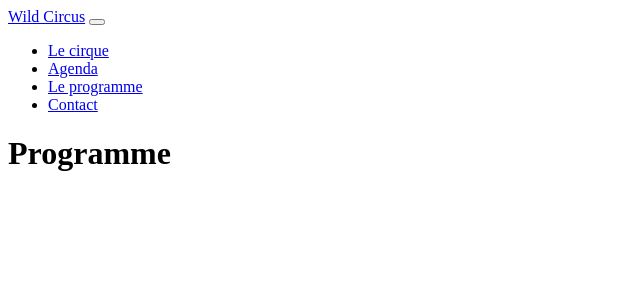
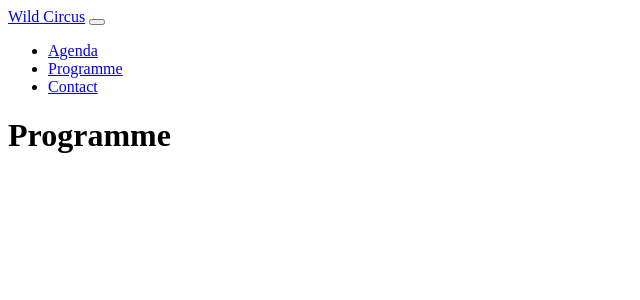
Before and after one commit to MaxP33/checkpoint4, a Symfony app: template templates/wild/showActs.html.twig in a window 1280 px wide. Shown: the top 300 px of the page, without its empty margins (0-640 px from the left). Run offline with Twig, Linux system fonts and the light colour scheme; the template is opened without the code that fills it, so the values that code supplies are empty; some libraries are stand-ins or nearby versions.

Commit message:
style changed

```diff
--- a/templates/_nav.html.twig
+++ b/templates/_nav.html.twig
@@ -1,27 +1,26 @@
 <nav class="navbar navbar-expand-lg">
-    <a class="navbar-brand" href="#">Wild Circus</a>
+    <a class="navbar-brand" href="{{ path('home_index') }}">Wild Circus</a>
     <button class="navbar-toggler" type="button" data-toggle="collapse" data-target="#navbarNav" aria-controls="navbarNav" aria-expanded="false" aria-label="Toggle navigation">
         <span class="navbar-toggler-icon"></span>
     </button>
-    <div class="collapse navbar-collapse" id="navbarNav">
+    <div class="collapse navbar-collapse d-flex justify-content-between" id="navbarNav">
         <ul class="navbar-nav">
-            <li class="nav-item active">
-                <a class="nav-link" href="{{ path('home_index') }}">Le cirque</a>
-            </li>
             <li class="nav-item">
                 <a class="nav-link" href="{{ path('wild_agenda') }}">Agenda</a>
             </li>
             <li class="nav-item">
-                <a class="nav-link" href="{{ path('wild_programme') }}">Le programme</a>
+                <a class="nav-link" href="{{ path('wild_programme') }}">Programme</a>
             </li>
             <li class="nav-item">
                 <a class="nav-link" href="{{ path('wild_contact') }}">Contact</a>
             </li>
-            {% if is_granted('ROLE_ADMIN')   %}
+        </ul>
+        <ul class="navbar-nav">
+        {% if is_granted('ROLE_ADMIN')   %}
             <li class="nav-item">
                 <a class="nav-link" href="{{ path('app_logout') }}">Logout</a>
             </li>
-            {% endif %}
+        {% endif %}
         </ul>
     </div>
 </nav>
```
